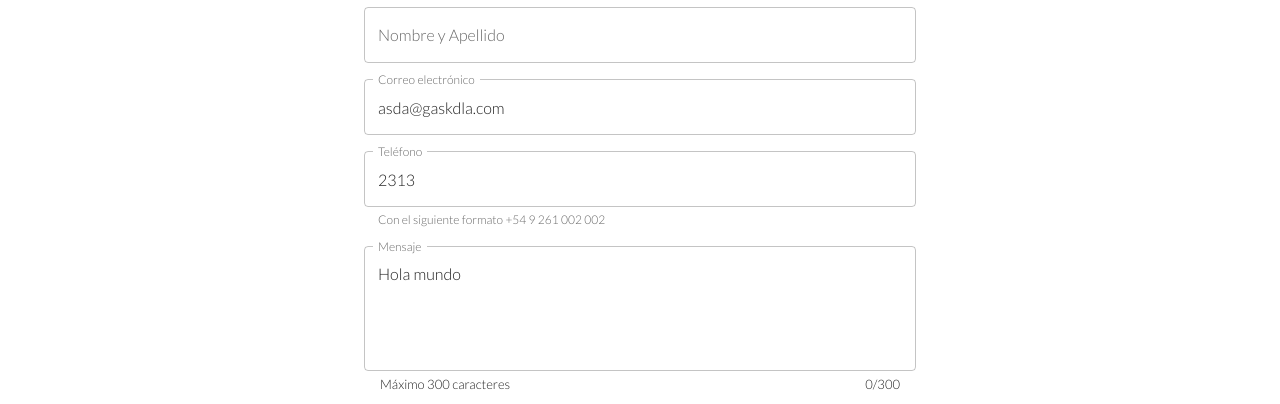
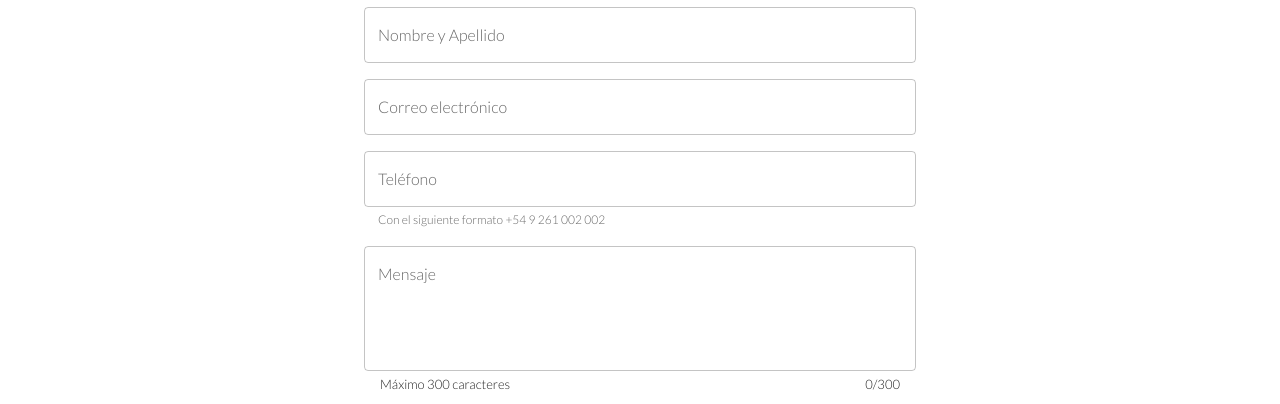
Before and after one commit to TomiCaratti13/SemilleroUbuntuFront, a React (Vite) app: page /formularioContacto/1 in a window 1280 px wide. Shown: the part 711-1115 px from the top of the page. Built offline with nearby package versions, Linux system fonts and the light colour scheme.

Commit message:
Add handleerror an blur

```diff
--- a/src/views/Form/FormContact.jsx
+++ b/src/views/Form/FormContact.jsx
@@ -17,9 +17,9 @@ export const FormContact = ({ nameMicro, alert }) => {
   const formik = useFormik({
     initialValues: {
       nombre: '',
-      email: 'asda@gaskdla.com',
-      telefono: '2313',
-      mensaje: 'Hola mundo',
+      email: '',
+      telefono: '',
+      mensaje: '',
     },
     validationSchema: formContact,
     onSubmit: formData => {
@@ -46,7 +46,8 @@ export const FormContact = ({ nameMicro, alert }) => {
         variant="outlined"
         value={formik.values.nombre}
         onChange={formik.handleChange}
-        error={formik.errors.nombre}
+        onBlur={formik.handleBlur}
+        error={formik.touched.nombre && Boolean(formik.errors.nombre)}
       />
       <TextField
         fullWidth
@@ -56,6 +57,8 @@ export const FormContact = ({ nameMicro, alert }) => {
         variant="outlined"
         value={formik.values.email}
         onChange={formik.handleChange}
+        onBlur={formik.handleBlur}
+        error={formik.touched.email && Boolean(formik.errors.email)}
       />
       <TextField
         fullWidth
@@ -66,6 +69,8 @@ export const FormContact = ({ nameMicro, alert }) => {
         helperText="Con el siguiente formato +54 9 261 002 002"
         value={formik.values.telefono}
         onChange={formik.handleChange}
+        onBlur={formik.handleBlur}
+        error={formik.touched.telefono && Boolean(formik.errors.telefono)}
       />
       <Box>
         <TextField
@@ -86,6 +91,8 @@ export const FormContact = ({ nameMicro, alert }) => {
               formik.handleChange(e);
             }
           }}
+          onBlur={formik.handleBlur}
+          error={formik.touched.mensaje && Boolean(formik.errors.mensaje)}
         />
         <Box
           sx={{
```
